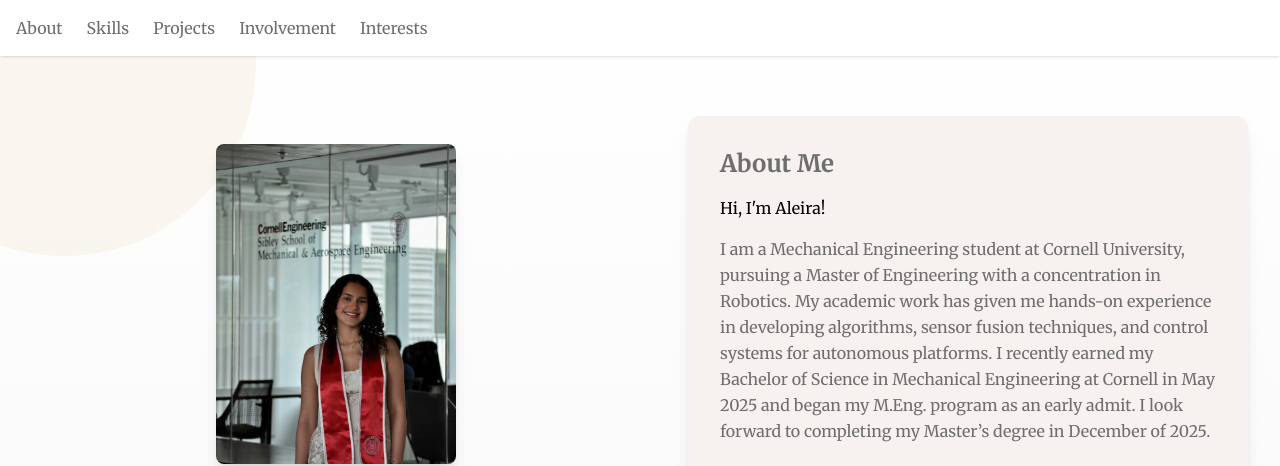
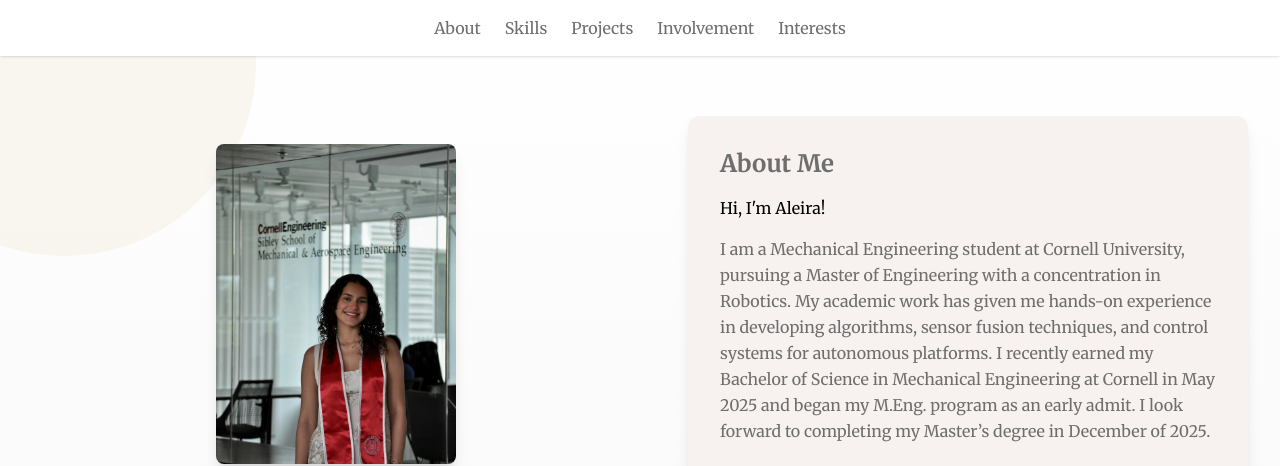
Before and after one commit to aleirasanchez/portfolio, a plain HTML site: page index.html in a window 1280 px wide. Shown: the top 466 px of the page. Drawn offline with nearby package versions, Linux system fonts and the light colour scheme.

Commit message:
Update index.html

```diff
--- a/index.html
+++ b/index.html
@@ -18,7 +18,7 @@
 
   <!-- Navbar -->
   <nav class="fixed top-0 left-0 right-0 bg-[#FFFFFF] shadow z-50 overflow-x-auto">
-    <ul class="flex space-x-6 p-4 font-medium min-w-max">
+    <ul class="flex md:justify-center space-x-6 p-4 font-medium min-w-max">
       <li><a href="#home" class="hover:text-[#6E6E6E] whitespace-nowrap">About</a></li>
       <li><a href="#skills" class="hover:text-[#6E6E6E] whitespace-nowrap">Skills</a></li>
       <li><a href="#projects" class="hover:text-[#6E6E6E] whitespace-nowrap">Projects</a></li>
```
